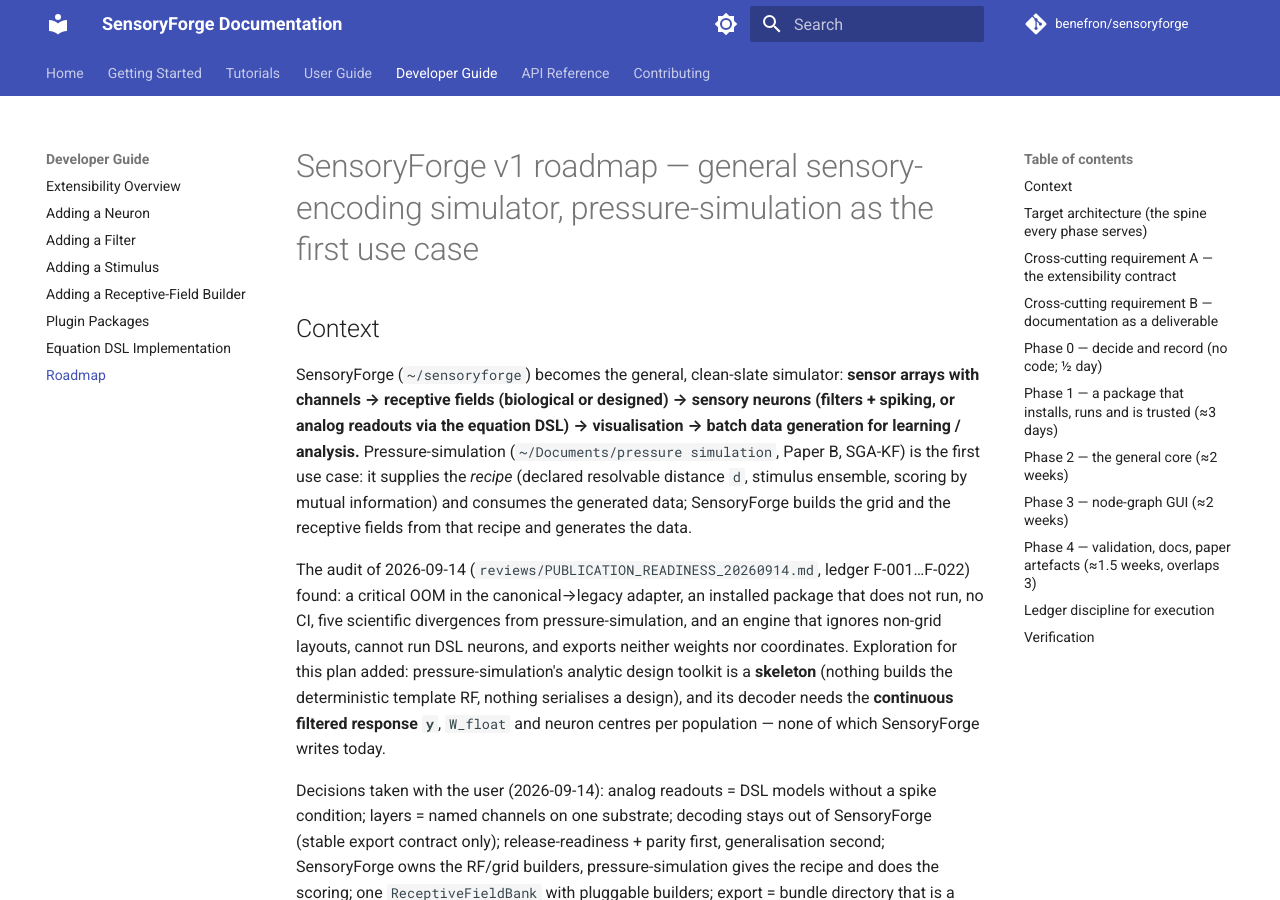
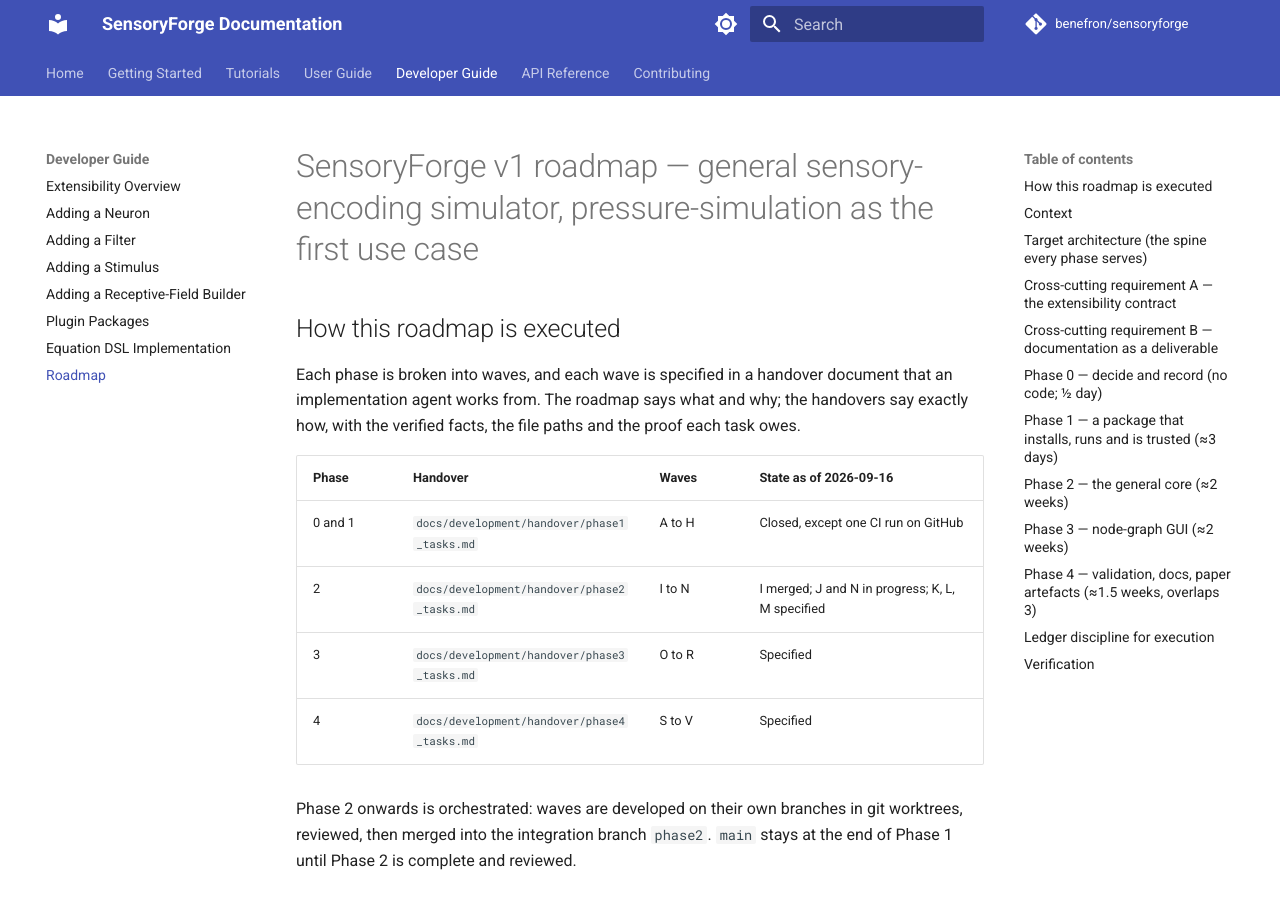
Before and after one commit to benefron/sensoryforge, an MkDocs documentation site: the page built from docs/developer_guide/roadmap_v1.md, in a window 1280 px wide and 900 px high. Built offline with MkDocs 1.6.1 and Material for MkDocs 9.7.7, drawn with Linux system fonts in a browser that asks for light colours; comment, search, counter and statistics services are not loaded; the version menu is left out.

Commit message:
docs(roadmap): index the four phase handovers and their state
Co-Authored-By: Claude Opus 5 <noreply@anthropic.com>
Claude-Session: https://claude.ai/code/session_01B2Kx8QHNL7kk6FRSFEugrM

```diff
--- a/docs/developer_guide/roadmap_v1.md
+++ b/docs/developer_guide/roadmap_v1.md
@@ -1,4 +1,21 @@
 # SensoryForge v1 roadmap — general sensory-encoding simulator, pressure-simulation as the first use case
+
+## How this roadmap is executed
+
+Each phase is broken into waves, and each wave is specified in a handover document that an
+implementation agent works from. The roadmap says what and why; the handovers say exactly how, with
+the verified facts, the file paths and the proof each task owes.
+
+| Phase | Handover | Waves | State as of 2026-09-16 |
+|---|---|---|---|
+| 0 and 1 | `docs/development/handover/phase1_tasks.md` | A to H | Closed, except one CI run on GitHub |
+| 2 | `docs/development/handover/phase2_tasks.md` | I to N | I merged; J and N in progress; K, L, M specified |
+| 3 | `docs/development/handover/phase3_tasks.md` | O to R | Specified |
+| 4 | `docs/development/handover/phase4_tasks.md` | S to V | Specified |
+
+Phase 2 onwards is orchestrated: waves are developed on their own branches in git worktrees, reviewed,
+then merged into the integration branch `phase2`. `main` stays at the end of Phase 1 until Phase 2 is
+complete and reviewed.
 
 ## Context
 
```
